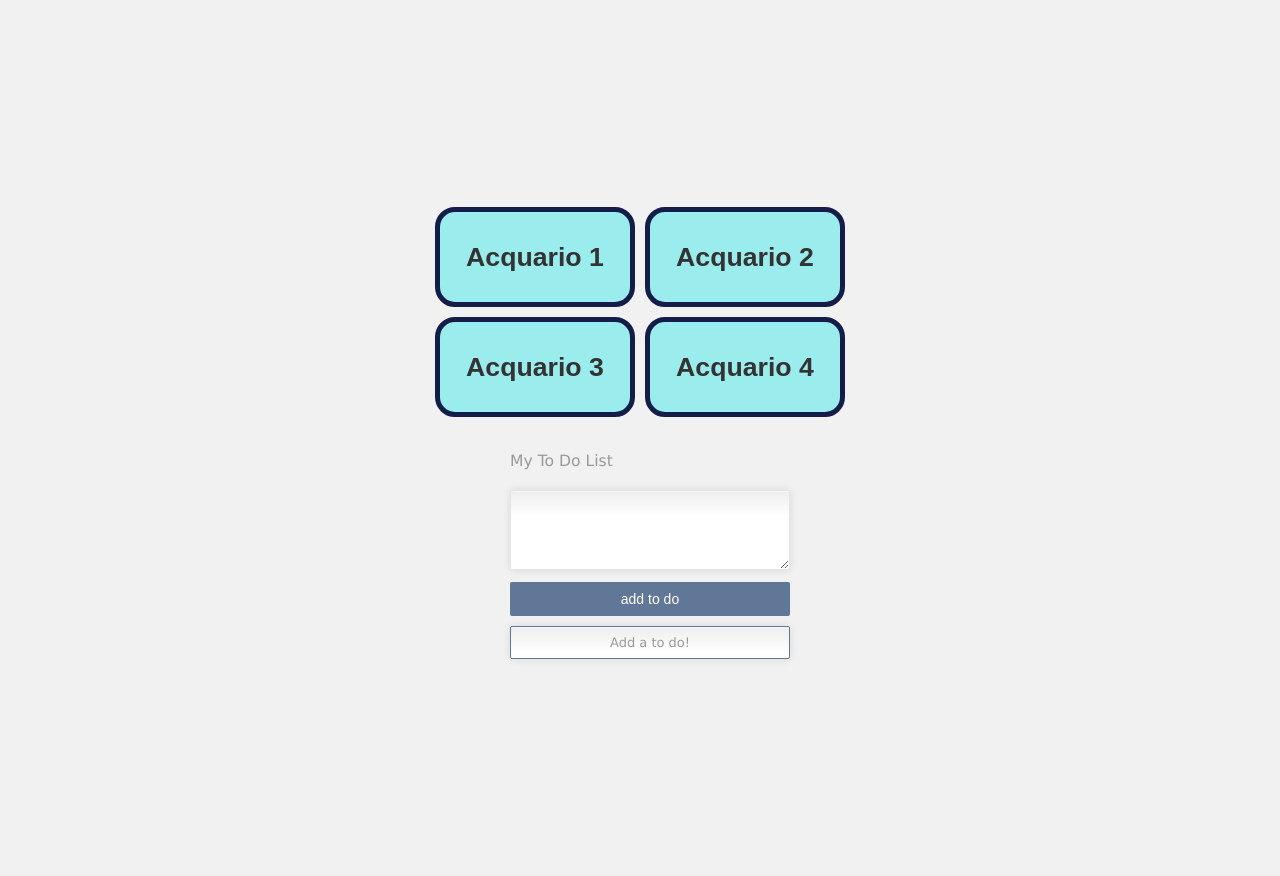
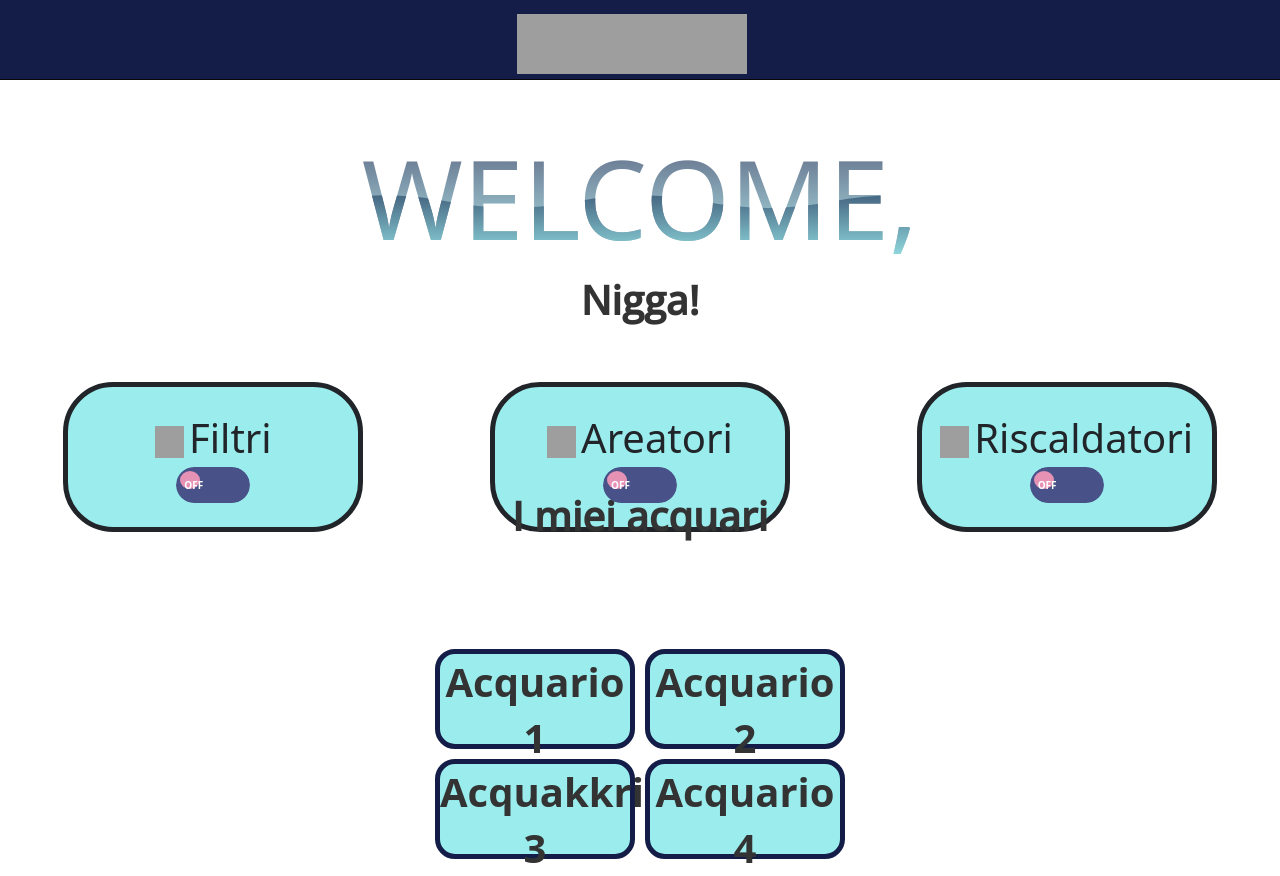
Before and after one commit to GianniMoretti/EyeScape, a PHP site: page /HTML/Prova.html in a window 1280 px wide. Before the commit the page ends 659 px from the top, so only its background shows below. Run offline with PHP 8.4, Linux system fonts and the light colour scheme; data that the repository does not hold is empty; some web fonts are replaced; grey boxes are pictures that could not be loaded.

Commit message:
Fixed some css

```diff
--- a/Code/WebApp/HTML/Prova.html
+++ b/Code/WebApp/HTML/Prova.html
@@ -4,7 +4,7 @@
     <meta charset="UTF-8">
     <meta http-equiv="X-UA-Compatible" content="IE=edge">
     <meta name="viewport" content="width=device-width, initial-scale=1.0">
-    <title>ProvaDat</title>
+    <title>HomeTRY</title>
     <link rel="stylesheet" href="../css/Home.css" type="text/css">
     <link rel="preconnect" href="https://fonts.googleapis.com">
     <link rel="preconnect" href="https://fonts.gstatic.com" crossorigin>
@@ -13,35 +13,142 @@
     <script src="https://ajax.googleapis.com/ajax/libs/jquery/3.6.0/jquery.min.js"></script>
     <script type="text/javascript" src="../Scripts/Aquarium_plugin_init.js"></script>
     <script type="text/javascript" src="../Scripts/jQuery.plugin.js"></script>
+    <link href="https://cdn.jsdelivr.net/npm/bootstrap@5.2.0/dist/css/bootstrap.min.css" rel="stylesheet"
+          integrity="sha384-gH2yIJqKdNHPEq0n4Mqa/HGKIhSkIHeL5AyhkYV8i59U5AR6csBvApHHNl/vI1Bx" crossorigin="anonymous">
+    <script src="https://cdn.jsdelivr.net/npm/@popperjs/core@2.11.5/dist/umd/popper.min.js"
+            integrity="sha384-Xe+8cL9oJa6tN/veChSP7q+mnSPaj5Bcu9mPX5F5xIGE0DVittaqT5lorf0EI7Vk"
+            crossorigin="anonymous"></script>
+    <script src="https://cdn.jsdelivr.net/npm/bootstrap@5.2.0/dist/js/bootstrap.min.js"
+            integrity="sha384-ODmDIVzN+pFdexxHEHFBQH3/9/vQ9uori45z4JjnFsRydbmQbmL5t1tQ0culUzyK"
+            crossorigin="anonymous"></script>
+    <script src="https://cdn.jsdelivr.net/npm/bootstrap@5.2.0/dist/js/bootstrap.bundle.min.js"
+            integrity="sha384-A3rJD856KowSb7dwlZdYEkO39Gagi7vIsF0jrRAoQmDKKtQBHUuLZ9AsSv4jD4Xa"
+            crossorigin="anonymous"></script>
 
 </head>
 
 <body>
 
+<nav class="navbar " style="background-color: #131d47;">
+    <div class="container-fluid justify-content-center">
+        <a class="navbar-brand" href="#">
+            <img src="../../../Documentation/Logo/Logo-completoTransparent.png" alt="" width="230" height="60"
+                 class="d-inline-block align-text-top">
+        </a>
+
+    </div>
+</nav>
 
 <div class="mainPage">
 
+    <div class="WelcomeWrite">
+        <svg viewbox="0 0 100 20">
+            <defs>
+                <linearGradient id="gradient" x1="0" x2="0" y1="0" y2="1">
+                    <stop offset="5%" stop-color="#131D47"/>
+                    <stop offset="95%" stop-color="#9AECED"/>
+                </linearGradient>
+                <pattern id="wave" x="0" y="0" width="120" height="20" patternUnits="userSpaceOnUse">
+                    <path id="wavePath" d="M-40 9 Q-30 7 -20 9 T0 9 T20 9 T40 9 T60 9 T80 9 T100 9 T120 9 V20 H-40z"
+                          mask="url(#mask)" fill="url(#gradient)">
+                        <animateTransform
+                                attributeName="transform"
+                                begin="0s"
+                                dur="2.5s"
+                                type="translate"
+                                from="0,0"
+                                to="40,0"
+                                repeatCount="indefinite"/>
+                    </path>
+                </pattern>
+            </defs>
+            <text text-anchor="middle" x="50" y="15" font-size="17" fill="url(#wave)" fill-opacity="0.9">WELCOME,</text>
+            <text text-anchor="middle" x="50" y="15" font-size="17" fill="url(#gradient)" fill-opacity="0.7">WELCOME,
+            </text>
+        </svg>
+    </div>
+
+    <div class="UserNameWelcome">
+        <p>
+            Nigga!
+        </p>
+    </div>
+
+    <hr class="dropdown-divider">
 
     <div class="DeviceButtonsContainer">
 
+        <div class="AllFirstButton">
+            <div class="text_container" style="margin-top:20px;">
+                <img src="../../../Documentation/Image/filter.png">
+                <h1> Filtri</h1>
+            </div>
+
+            <div class="button r" id="button-1">
+                <input type="checkbox" class="checkbox"/>
+                <div class="knobs"></div>
+                <div class="layer"></div>
+            </div>
+        </div>
+
+
+        <div class="AllFirstButton">
+            <div class="text_container" style="margin-top:20px;">
+                <img src="../../../Documentation/Image/bubbles.png">
+                <h1> Areatori</h1>
+            </div>
+
+            <div class="button r" id="button-2">
+                <input type="checkbox" class="checkbox"/>
+                <div class="knobs"></div>
+                <div class="layer"></div>
+            </div>
+        </div>
+
+        <div class="AllFirstButton">
+            <div class="text_container" style="margin-top:20px;">
+                <img src="../../../Documentation/Image/thermometer.png">
+                <h1> Riscaldatori</h1>
+            </div>
+
+            <div class="button r" id="button-3">
+                <input type="checkbox" class="checkbox"/>
+                <div class="knobs"></div>
+                <div class="layer"></div>
+            </div>
+        </div>
+
+
     </div>
 
-
-
+    <div class="MyAquarium">
+        <p>
+            I miei acquari
+        </p>
+    </div>
 
     <div class="AddAquariumButton">
         <div class="button-group1">
             <button class="small-button"><h1>Acquario 1</h1></button>
             <button class="small-button"><h1>Acquario 2</h1></button>
-            <button class="small-button"><h1>Acquario 3</h1></button>
+            <button class="small-button"><h1>Acquakkrio 3</h1></button>
             <button class="small-button"><h1>Acquario 4</h1></button>
         </div>
     </div>
 
 
+
 </div>
 
-<div class="todo_plugin"></div>
+<ul class="dropdown-menu">
+    <li><a class="dropdown-item" href="#">Action</a></li>
+    <li><a class="dropdown-item" href="#">Another action</a></li>
+    <li><a class="dropdown-item" href="#">Something else here</a></li>
+    <li><hr class="dropdown-divider"></li>
+    <li><a class="dropdown-item" href="#">Separated link</a></li>
+</ul>
+
+<!--<div class="todo_plugin"></div>-->
 
 </body>
 
--- a/Code/WebApp/css/Home.css
+++ b/Code/WebApp/css/Home.css
@@ -160,16 +160,16 @@ svg {
 }
 
 
-/***************** WELCOME ************************/
+/***************** WELCOME *********************up***/
 
-.plugin_wrapper {
+.plugin_wrapper { /*wrapper*/
     margin: 0 auto;
     width: 260px;
     font: normal 13px/100% Verdana, Tahoma, sans-serif;
     color: #999;
 }
 
-.plugin_wrapper h2 {
+.plugin_wrapper h2 { /*titolo mytodo*/
     text-align: left;
     margin-bottom: 20px;
     margin-top: 30px;
@@ -177,12 +177,12 @@ svg {
     color: #999;
 }
 
-.plugin_wrapper .to-do-list-container {
+.plugin_wrapper .to-do-list-container { /*bo*/
     width: 260px;
     padding: 12px 0;
-    background: white;
+    background: rebeccapurple;
     border: 1px solid;
-    border-color: #617798;
+    border-color: #324233;
     border-radius: 2px;
     background: -webkit-gradient(linear, left top, left 25, from(#FFFFFF), color-stop(4%, #EEEEEE), to(#FFFFFF));
     background: -moz-linear-gradient(top, #FFFFFF, #EEEEEE 1px, #FFFFFF 25px);
@@ -192,14 +192,14 @@ svg {
     padding: 9px;
 }
 
-.plugin_wrapper textarea {
+.plugin_wrapper textarea { /*dove si inserisci il testo*/
     width: 260px;
     max-width: 260px;
     height: 60px;
     line-height: 100%;
     border-radius: 2px;
     padding: 9px;
-    border: solid 1px #E5E5E5;
+    border: solid 1px red;
     outline: 0;
     font: normal 13px/100% Verdana, Tahoma, sans-serif;
     /*background: #FFFFFF url('bg_form.png') left top repeat-x;*/
@@ -210,9 +210,9 @@ svg {
     -webkit-box-shadow: rgba(0, 0, 0, 0.1) 0px 0px 8px;
 }
 
-.plugin_wrapper input {
+.plugin_wrapper input { /*tasto add*/
     padding: 9px 15px;
-    background: #617798;
+    background: green;
     border: 0;
     font-size: 14px;
     color: #FFFFFF;
@@ -226,29 +226,29 @@ svg {
 
 }
 
-.plugin_wrapper ul {
+.plugin_wrapper ul { /*bo*/
     list-style-type: none;
     padding: 0;
 }
 
-.plugin_wrapper ul li {
+.plugin_wrapper ul li { /*bo*/
     padding-top: 10px;
     padding-bottom: 10px;
     position: relative;
 
     line-height: 21px;
     font-size: 12px;
-    color: #8b8f97;
+    color: purple;
     border-bottom: 1px solid #e6ebed;
 
 }
 
-.plugin_wrapper .todo_text {
+.plugin_wrapper .todo_text { /*oggeto visualizzato*/
     cursor: pointer;
     outline: none;
     display: block;
     padding: 5px;
-    background-color: #F60;
+    background-color: black;
     color: #FFF;
     font-weight: bold;
     width: 80%;
@@ -259,13 +259,13 @@ svg {
     user-select: none;
 }
 
-.plugin_wrapper .completed .todo_text {
+.plugin_wrapper .completed .todo_text { /*bo*/
     text-decoration: line-through;
     background-color: #0C0;
 }
 
-.plugin_wrapper span.deleter {
-    color: #F00;
+.plugin_wrapper span.deleter { /*la x per cancellare*/
+    color: blue;
     font-weight: bold;
     cursor: pointer;
     position: absolute;
--- a/Code/WebApp/css/impostazioni.css
+++ /dev/null
@@ -1,3 +0,0 @@
-* {
-    font-family: 'Open Sans', sans-serif;
-}
```
Also changed, not shown: Code/WebApp/css/Impostazioni.css (renamed from Code/WebApp/css/prova.css).
